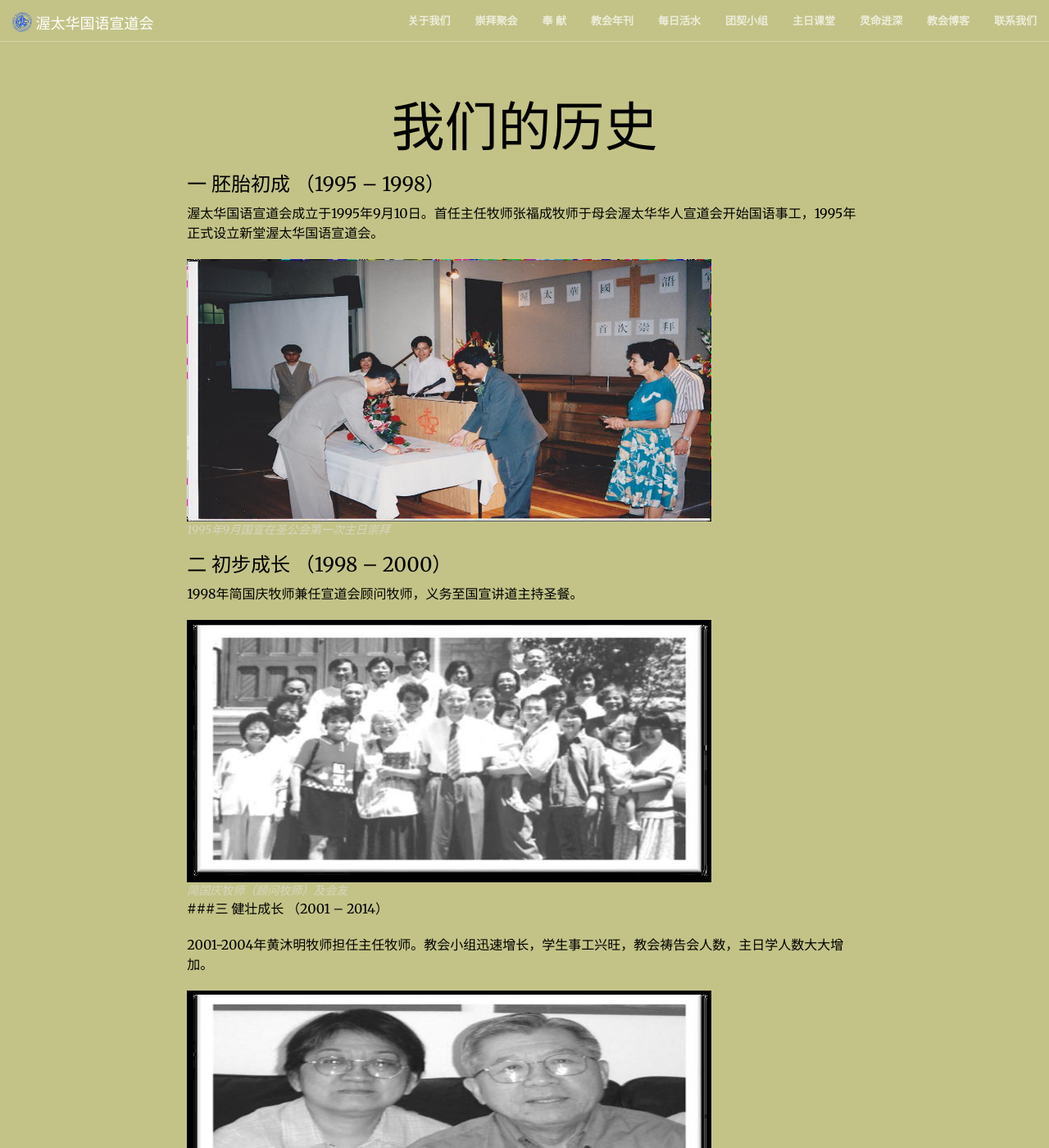
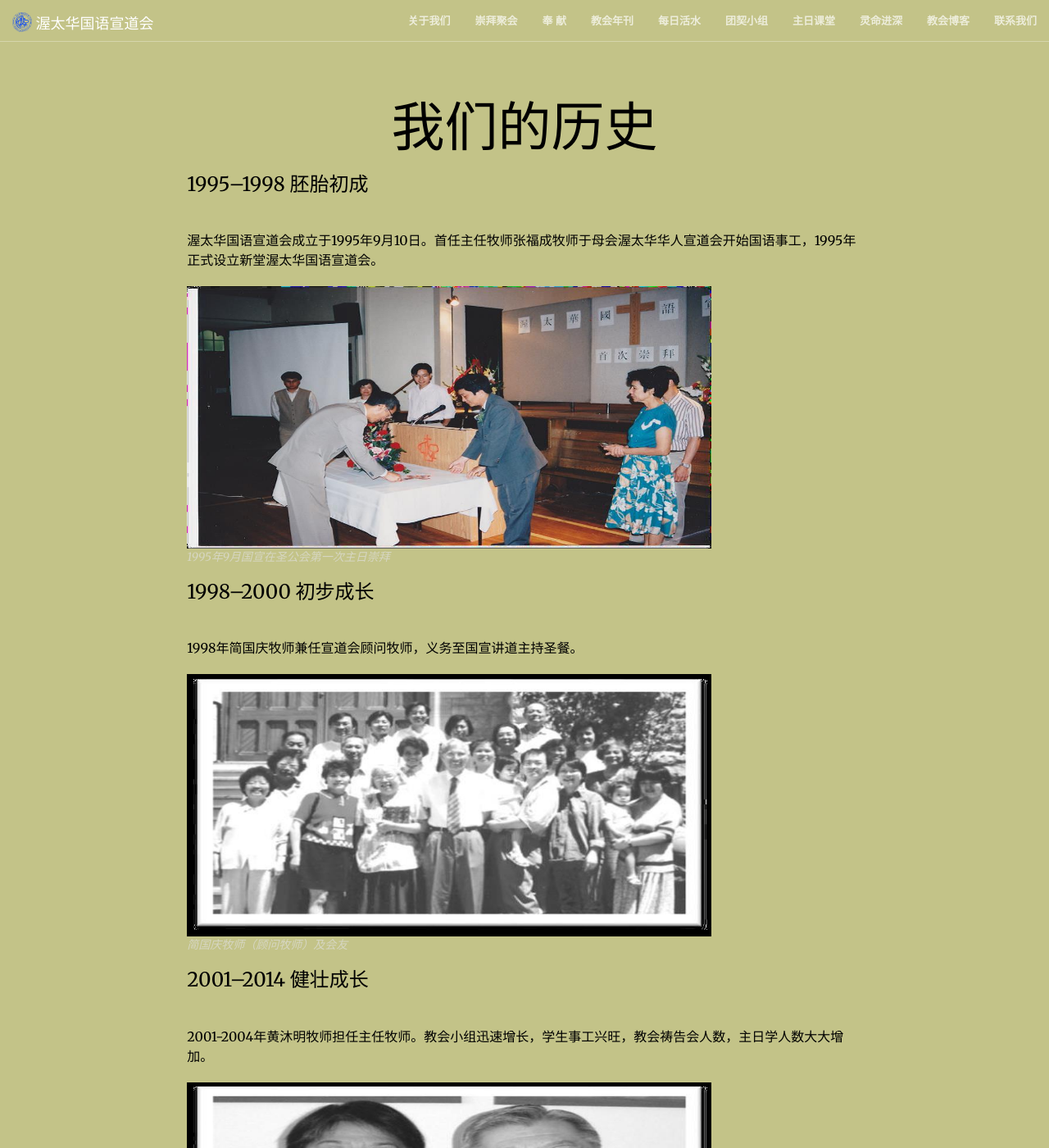
Before and after one commit to JonasYow/ottawaomac, a Jekyll site: the page built from history.md, in a window 1280 px wide and 1400 px high. Shown: the whole window at 82% size. Built offline with Jekyll 4.4.1, drawn with Linux system fonts in a browser that asks for light colours; some of the changed text lies outside the part shown.

Commit message:
changed the content structure

```diff
--- a/history.md
+++ b/history.md
@@ -3,23 +3,23 @@ title: 我们的历史
 layout: subpage
 ---
 
-### 一 胚胎初成 （1995 – 1998）
-
+### 1995–1998 胚胎初成
+<hr>
 渥太华国语宣道会成立于1995年9月10日。首任主任牧师张福成牧师于母会渥太华华人宣道会开始国语事工，1995年正式设立新堂渥太华国语宣道会。
 &nbsp;
 &nbsp;
 {% include image_history.html url='/img/history/h1.jpg' description="1995年9月国宣在圣公会第一次主日崇拜" %}
 
 
-### 二 初步成长 （1998 – 2000）
-
+### 1998–2000 初步成长
+<hr>
 1998年简国庆牧师兼任宣道会顾问牧师，义务至国宣讲道主持圣餐。
 &nbsp;
 &nbsp;
 {% include image_history.html url='/img/history/h2.jpg' description='简国庆牧师（顾问牧师）及会友' %}
 
-###三 健壮成长  （2001 – 2014）
-
+### 2001–2014 健壮成长
+<hr>
 2001-2004年黄沐明牧师担任主任牧师。教会小组迅速增长，学生事工兴旺，教会祷告会人数，主日学人数大大增加。
 &nbsp;
 &nbsp;
@@ -50,9 +50,8 @@ layout: subpage
 {% include image_history.html url='/img/history/h7.jpg' description='Chris Bebbington（英语青年牧师）与家人' %}
 
 
-### 四 建造家园 （2013 - 2014）
-
-
+### 2013-2014 建造家园
+<hr>
 2007年东门宣道会主任牧师Pastor Bill Buitenwerf提出建立国际小区宣道会（International Community of Alliance Churches）的异象(当时东门宣道会已有菲律宾语主日崇拜、阿拉伯语及西班牙语的祷告会)，主动提供免费土地给予渥太华国语宣道会建堂。
 
 感谢神！2007年11月会友大会，2/3会友投票通过在东门教会的建堂议案。尽管面临不少困难挑战，弟兄姊妹们恳切祷告，寻求神赐下众人合一的心，落实渥太华东区建堂的异象。
```
